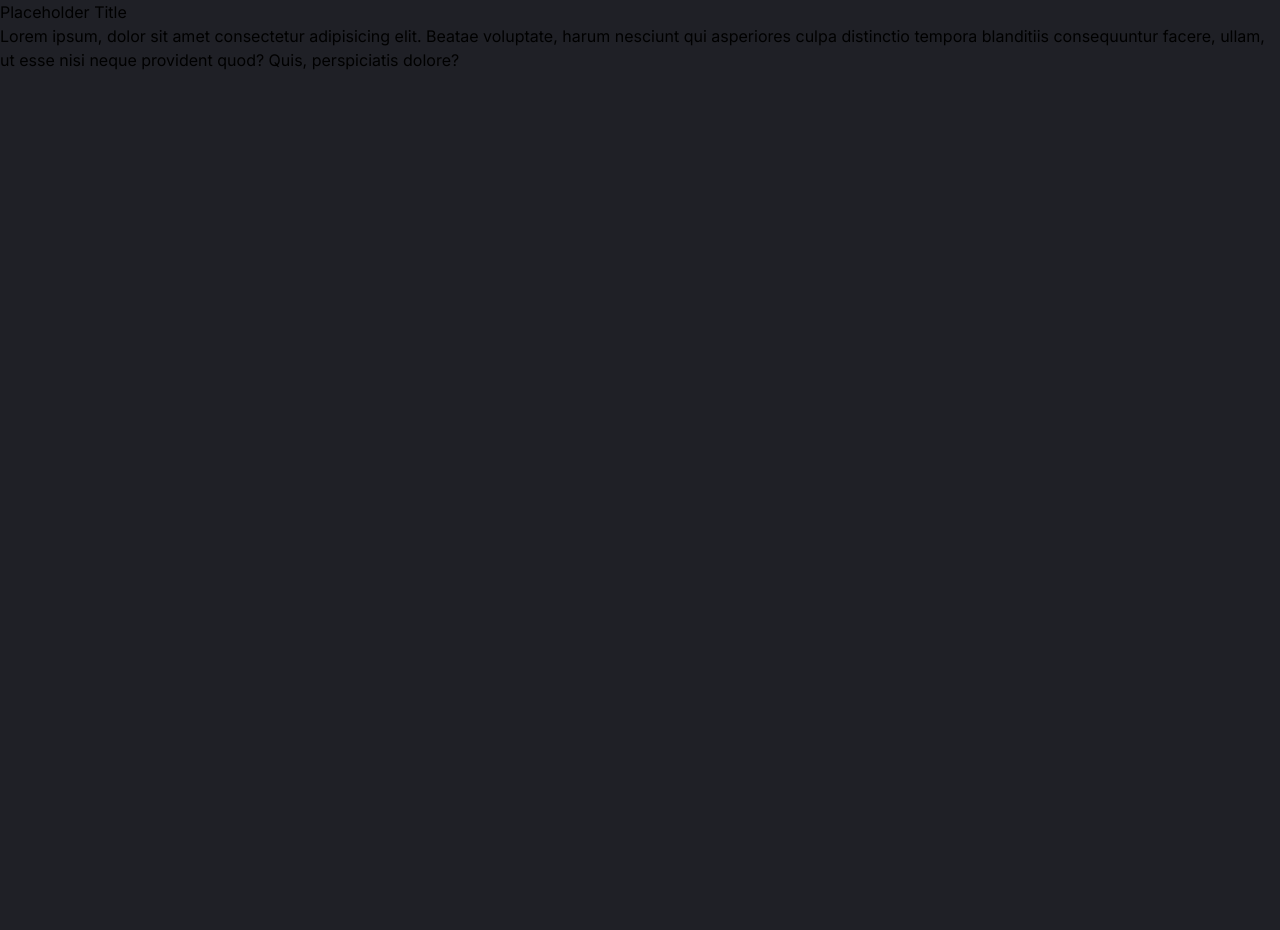
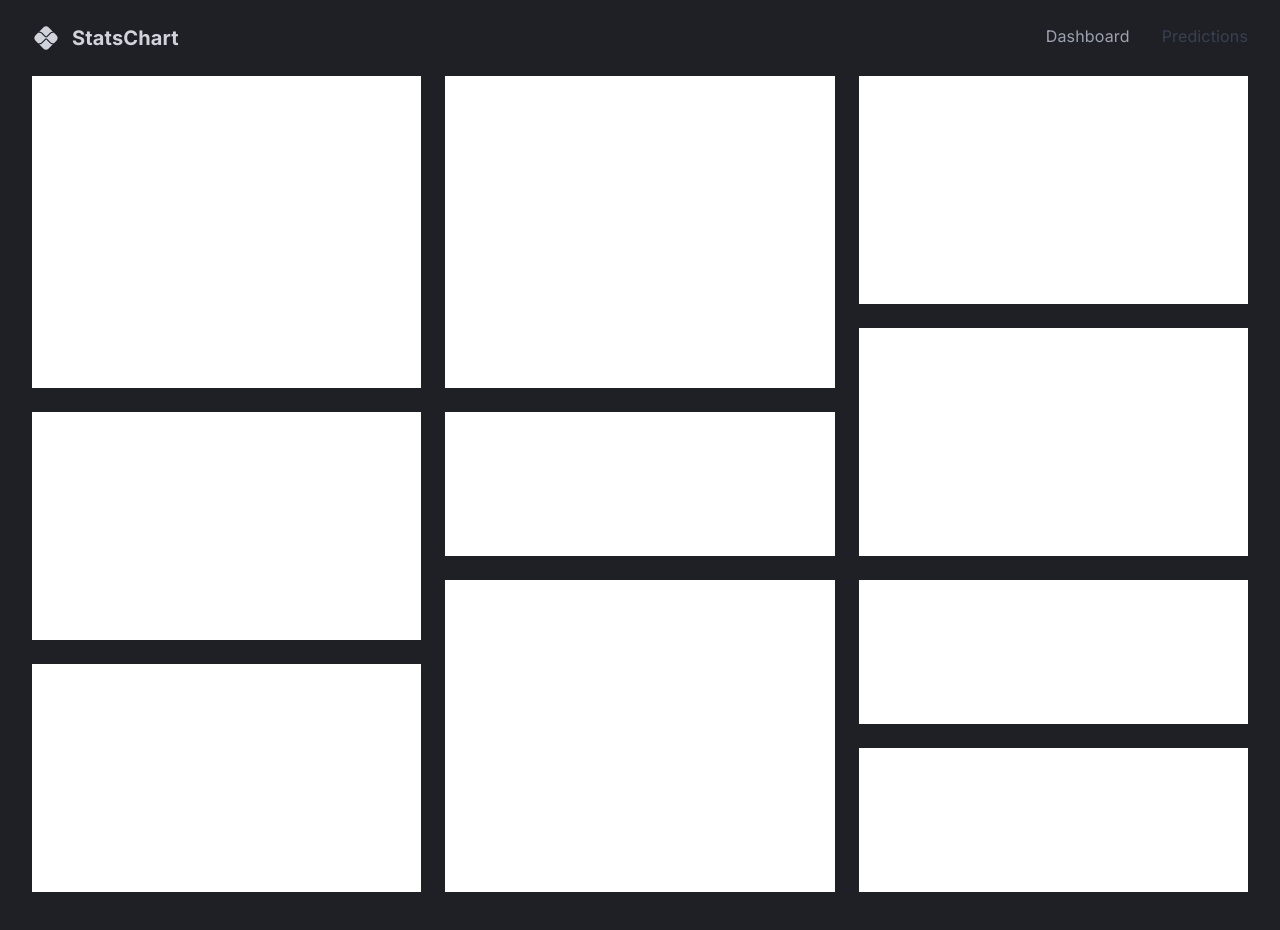
Before and after one commit to blu3IceCube/client-dashboard, a Next.js app: page / in a window 1280 px wide. Shown: the top 930 px of the page. Before the commit the page ends 800 px from the top, so only its background shows below. Built offline with nearby package versions, Linux system fonts and the light colour scheme.

Commit message:
adding basic layout and themes

```diff
--- /dev/null
+++ b/app/ThemeContext.tsx
@@ -0,0 +1,15 @@
+"use client"
+import { useMemo } from "react";
+import { createTheme } from "@mui/material/styles";
+import { themeSettings } from "./theme";
+import { CssBaseline, ThemeProvider } from "@mui/material";
+
+export default function ThemeContext({children}: {children: React.ReactNode}) {
+    const theme = useMemo(() => createTheme(themeSettings), []);
+    return (
+        <ThemeProvider theme={theme}>
+            <CssBaseline/>
+            {children}
+        </ThemeProvider>
+    )
+}
--- /dev/null
+++ b/app/expanded-theme.ts
@@ -0,0 +1,11 @@
+import { Palette, PaletteColor } from "@mui/material/styles/createPalette";
+
+declare module "@mui/material/styles/createPalette" {
+  interface PaletteColor {
+    [key: number]: string;
+  }
+
+  interface Palette {
+    tertiary: PaletteColor;
+  }
+}
--- a/app/layout.tsx
+++ b/app/layout.tsx
@@ -1,21 +1,30 @@
-import './globals.css'
-import { Inter } from 'next/font/google'
+import "./globals.css";
+import { Inter } from "next/font/google";
+import ThemeContext from "./ThemeContext";
+import Navbar from "@/components/Navbar";
 
-const inter = Inter({ subsets: ['latin'] })
+const inter = Inter({ subsets: ["latin"] });
 
 export const metadata = {
-  title: 'Create Next App',
-  description: 'Generated by create next app',
-}
+  title: "Client Dashboard",
+  description: "Generated by create next app",
+};
 
 export default function RootLayout({
   children,
 }: {
-  children: React.ReactNode
+  children: React.ReactNode;
 }) {
   return (
     <html lang="en">
-      <body className={inter.className}>{children}</body>
+      <body className={`w-full h-full ${inter.className}`}>
+        <ThemeContext>
+          <div className="w-full h-full px-8 pt-4 pb-16">
+            <Navbar/>
+            {children}
+          </div>
+        </ThemeContext>
+      </body>
     </html>
-  )
+  );
 }
--- a/app/page.tsx
+++ b/app/page.tsx
@@ -1,10 +1,88 @@
-import Image from 'next/image'
+"use client";
 
-export default function Home() {
+import { Box, useMediaQuery, useTheme } from "@mui/material";
+
+type Props = {};
+
+const gridTemplateLargeScreens = `
+  "a b c"
+  "a b c"
+  "a b c"
+  "a b f"
+  "d e f"
+  "d e f"
+  "d h i"
+  "g h i"
+  "g h j"
+  "g h j"
+`;
+
+const gridTemplateSmallScreens = `
+  "a"
+  "a"
+  "a"
+  "a"
+  "b"
+  "b"
+  "b"
+  "b"
+  "c"
+  "c"
+  "c"
+  "d"
+  "d"
+  "d"
+  "e"
+  "e"
+  "f"
+  "f"
+  "f"
+  "g"
+  "g"
+  "g"
+  "h"
+  "h"
+  "h"
+  "h"
+  "i"
+  "i"
+  "j"
+  "j"
+`
+
+const Dashboard = (props: Props) => {
+  const isAboveMediumScreens = useMediaQuery("(min-width: 1200px)")
+  const { palette } = useTheme();
   return (
-    <div>
-      <h1>Placeholder Title</h1>
-      <p>Lorem ipsum, dolor sit amet consectetur adipisicing elit. Beatae voluptate, harum nesciunt qui asperiores culpa distinctio tempora blanditiis consequuntur facere, ullam, ut esse nisi neque provident quod? Quis, perspiciatis dolore?</p>
-    </div>
-  )
-}
+    <Box
+      width="100%"
+      height="100%"
+      display="grid"
+      gap="1.5rem"
+      sx={
+        isAboveMediumScreens ? {
+        gridTemplateColumns: "repeat(3, minmax(370px, 1fr))",
+        gridTemplateRows: "repeat(10, minmax(60px, 1fr))",
+        gridTemplateAreas: gridTemplateLargeScreens,
+      }: {
+        gridAutoColumns: "1fr",
+        gridAutoRows: "80px",
+        gridTemplateAreas: gridTemplateSmallScreens
+      }
+    }
+    >
+      <Box bgcolor="#fff" gridArea="a"></Box>
+      <Box bgcolor="#fff" gridArea="b"></Box>
+      <Box bgcolor="#fff" gridArea="c"></Box>
+      <Box bgcolor="#fff" gridArea="d"></Box>
+      <Box bgcolor="#fff" gridArea="e"></Box>
+      <Box bgcolor="#fff" gridArea="f"></Box>
+      <Box bgcolor="#fff" gridArea="g"></Box>
+      <Box bgcolor="#fff" gridArea="h"></Box>
+      <Box bgcolor="#fff" gridArea="i"></Box>
+      <Box bgcolor="#fff" gridArea="j"></Box>
+    </Box>
+  );
+};
+
+export default Dashboard;
--- /dev/null
+++ b/app/predictions/page.tsx
@@ -0,0 +1,7 @@
+type Props = {};
+
+const Predictions = (props: Props) => {
+  return <div>Predictions</div>;
+};
+
+export default Predictions;
--- /dev/null
+++ b/app/theme.ts
@@ -0,0 +1,106 @@
+export const tokens = {
+    grey: {
+      100: "#f0f0f3",
+      200: "#e1e2e7",
+      300: "#d1d3da",
+      400: "#c2c5ce",
+      500: "#b3b6c2",
+      600: "#8f929b",
+      700: "#6b6d74",
+      800: "#48494e",
+      900: "#242427",
+    },
+    primary: {
+      // light green
+      100: "#d0fcf4",
+      200: "#a0f9e9",
+      300: "#71f5de",
+      400: "#41f2d3",
+      500: "#12efc8",
+      600: "#0ebfa0",
+      700: "#0b8f78",
+      800: "#076050",
+      900: "#043028",
+    },
+    secondary: {
+      // yellow
+      100: "#fcf0dd",
+      200: "#fae1bb",
+      300: "#f7d299",
+      400: "#f5c377",
+      500: "#f2b455",
+      600: "#c29044",
+      700: "#916c33",
+      800: "#614822",
+      900: "#302411",
+    },
+    tertiary: {
+      // purple
+      500: "#8884d8",
+    },
+    background: {
+      light: "#2d2d34",
+      main: "#1f2026",
+    },
+  };
+
+  // mui theme settings
+  export const themeSettings = {
+    palette: {
+      primary: {
+        ...tokens.primary,
+        main: tokens.primary[500],
+        light: tokens.primary[400],
+      },
+      secondary: {
+        ...tokens.secondary,
+        main: tokens.secondary[500],
+      },
+      tertiary: {
+        ...tokens.tertiary,
+      },
+      grey: {
+        ...tokens.grey,
+        main: tokens.grey[500],
+      },
+      background: {
+        default: tokens.background.main,
+        light: tokens.background.light,
+      },
+    },
+    // typography: {
+    //   fontFamily: ["Inter", "sans-serif"].join(","),
+    //   fontSize: 12,
+    //   h1: {
+    //     fontFamily: ["Inter", "sans-serif"].join(","),
+    //     fontSize: 32,
+    //   },
+    //   h2: {
+    //     fontFamily: ["Inter", "sans-serif"].join(","),
+    //     fontSize: 24,
+    //   },
+    //   h3: {
+    //     fontFamily: ["Inter", "sans-serif"].join(","),
+    //     fontSize: 20,
+    //     fontWeight: 800,
+    //     color: tokens.grey[200],
+    //   },
+    //   h4: {
+    //     fontFamily: ["Inter", "sans-serif"].join(","),
+    //     fontSize: 14,
+    //     fontWeight: 600,
+    //     color: tokens.grey[300],
+    //   },
+    //   h5: {
+    //     fontFamily: ["Inter", "sans-serif"].join(","),
+    //     fontSize: 12,
+    //     fontWeight: 400,
+    //     color: tokens.grey[500],
+    //   },
+    //   h6: {
+    //     fontFamily: ["Inter", "sans-serif"].join(","),
+    //     fontSize: 10,
+    //     color: tokens.grey[700],
+    //   },
+    // },
+  };
--- /dev/null
+++ b/components/FlexContainer.tsx
@@ -0,0 +1,12 @@
+"use client"
+
+import { Box } from '@mui/material'
+import { styled } from '@mui/system'
+
+const FlexContainer = styled(Box)({
+    display: 'flex',
+    justifyContent: 'space-between',
+    alighItems: 'center'
+})
+
+export default FlexContainer
--- /dev/null
+++ b/components/Navbar.tsx
@@ -0,0 +1,45 @@
+"use client";
+
+import Link from "next/link";
+import PixIcon from "@mui/icons-material/Pix";
+import FlexContainer from "./FlexContainer";
+import { Box } from "@mui/material";
+import { useTheme } from "@mui/material";
+import { usePathname } from "next/navigation";
+
+type Props = {};
+
+const Navbar = (props: Props) => {
+  const { palette } = useTheme();
+  const currentPath = usePathname();
+
+  return (
+    <FlexContainer className="mb-4 py-2" color={palette.grey[300]}>
+      <FlexContainer className="gap-3 items-center">
+        <PixIcon sx={{ fontSize: "28px" }} />
+        <h4 className="text-xl font-bold text-center">StatsChart</h4>
+      </FlexContainer>
+
+      <FlexContainer className="gap-8">
+        <Box sx={{ "&:hover": { color: palette.primary[100] } }}>
+          <Link
+            className={currentPath === "/" ? "text-gray-400" : "text-gray-700"}
+            href="/"
+          >
+            Dashboard
+          </Link>
+        </Box>
+        <Box sx={{ "&:hover": { color: palette.primary[100] } }}>
+          <Link
+            className={currentPath === "/predictions" ? "text-gray-400" : "text-gray-700"}
+            href="/predictions"
+          >
+            Predictions
+          </Link>
+        </Box>
+      </FlexContainer>
+    </FlexContainer>
+  );
+};
+
+export default Navbar;
```
